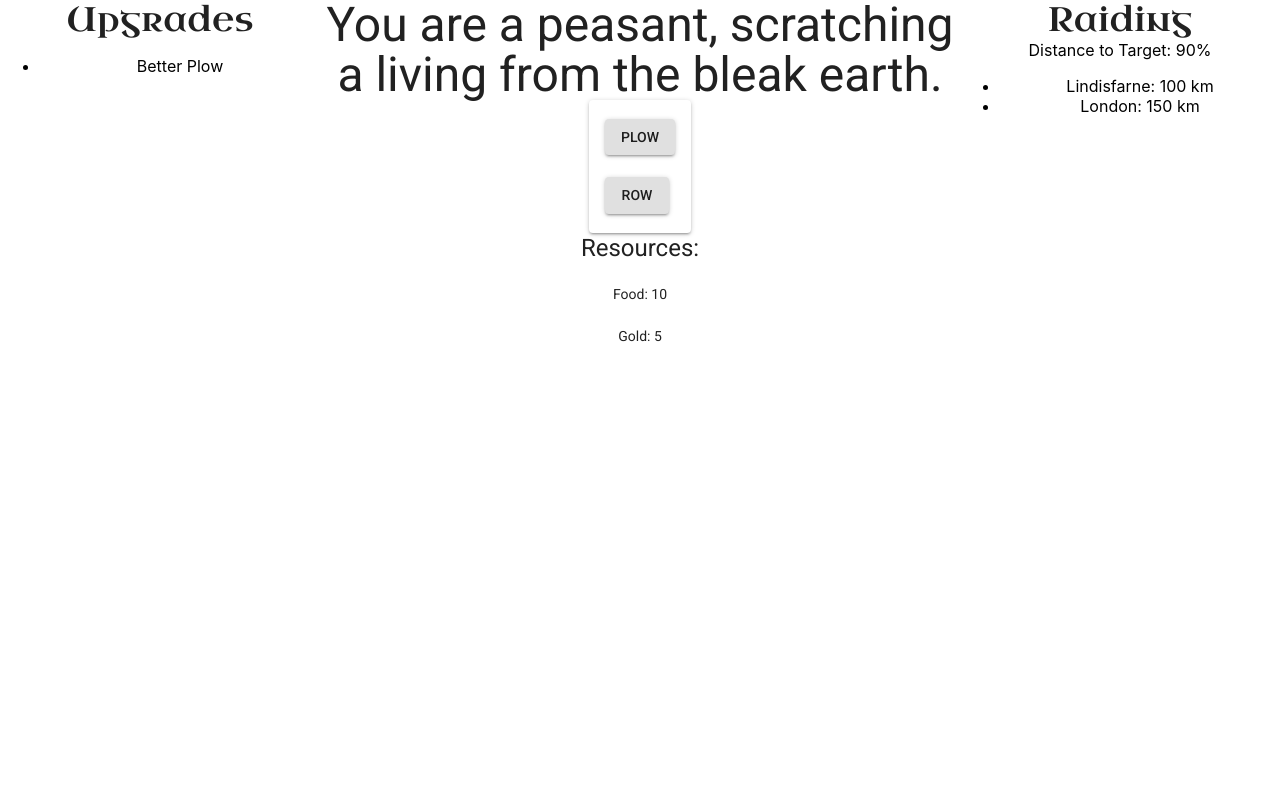
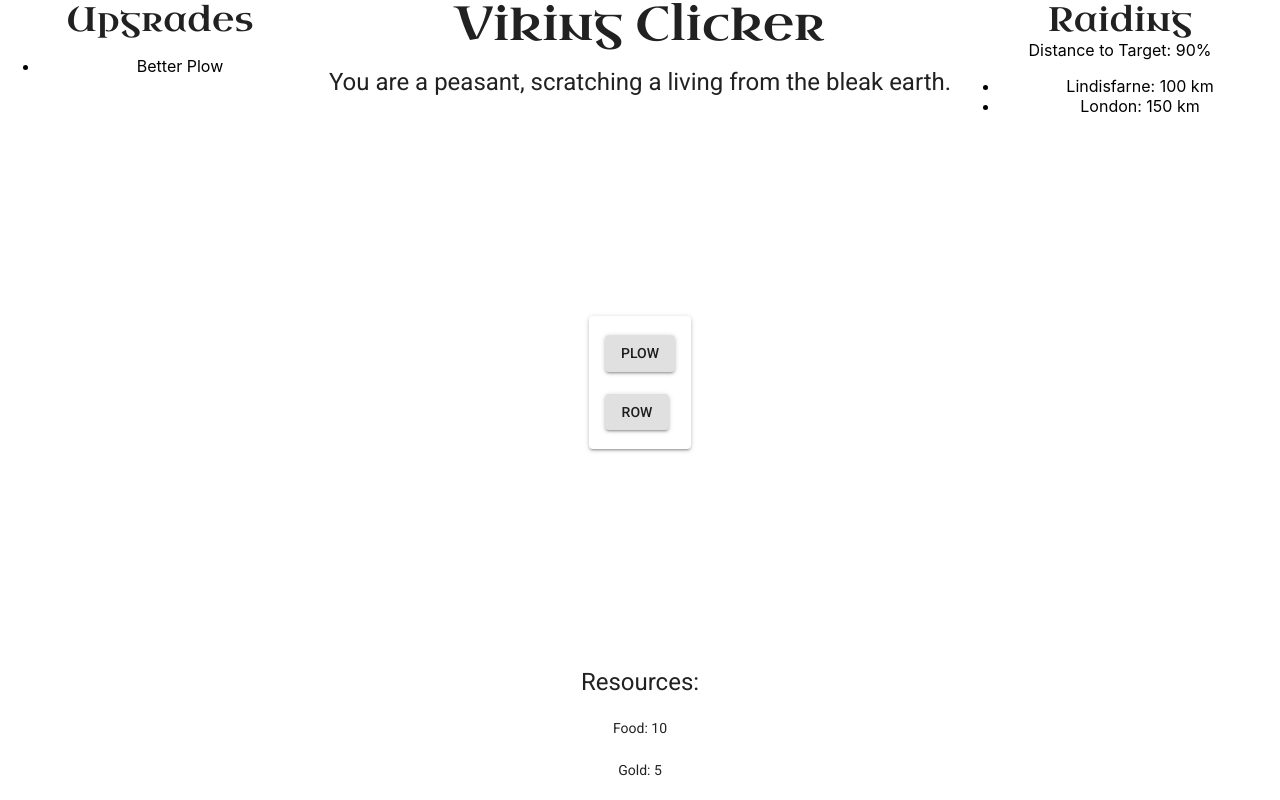
Before and after one commit to DylanSp/viking-clicker, a React (Create React App) app: page / in a window 1280 px wide. Built offline with nearby package versions, Linux system fonts and the light colour scheme.

Commit message:
Add main heading, center Actions panel vertically

```diff
--- a/src/App.tsx
+++ b/src/App.tsx
@@ -5,6 +5,9 @@ import { VikingClicker } from "./components/VikingClicker";
 const theme = createMuiTheme({
     overrides: {
         MuiTypography: {
+            h3: {
+                fontFamily: "'Uncial Antiqua', cursive"
+            },
             h4: {
                 fontFamily: "'Uncial Antiqua', cursive"
             }
--- a/src/components/Actions.tsx
+++ b/src/components/Actions.tsx
@@ -9,9 +9,8 @@ export const Actions: FunctionComponent = () => {
     return (
         <Paper
             style={{
-                display: "flex",
                 justifyContent: "center",
-                margin: "0 auto",
+                margin: "auto",
                 width: "fit-content"
             }}
         >
--- a/src/components/MainPanel.tsx
+++ b/src/components/MainPanel.tsx
@@ -1,3 +1,4 @@
+import Typography from "@material-ui/core/Typography";
 import * as React from "react";
 import { FunctionComponent } from "react";
 import { Actions } from "./Actions";
@@ -6,7 +7,17 @@ import { StatusDescription } from "./StatusDescription";
 
 export const MainPanel: FunctionComponent = () => {
     return (
-        <div style={{textAlign: "center"}}>
+        <div
+            style={{
+                display: "flex",
+                flexDirection: "column",
+                textAlign: "center",
+                height: "100vh"
+            }}
+        >
+            <Typography variant="h3" gutterBottom={true}>
+                Viking Clicker
+            </Typography>
             <StatusDescription />
             <Actions />
             <ResourceDisplay />
--- a/src/components/StatusDescription.tsx
+++ b/src/components/StatusDescription.tsx
@@ -4,7 +4,7 @@ import { FunctionComponent } from "react";
 
 export const StatusDescription: FunctionComponent = () => {
     return (
-        <Typography variant="h3">
+        <Typography variant="h5">
             You are a peasant, scratching a living from the bleak earth.
         </Typography>
     );
--- a/src/components/VikingClicker.tsx
+++ b/src/components/VikingClicker.tsx
@@ -7,7 +7,7 @@ import { UpgradePanel } from "./UpgradePanel";
 
 export const VikingClicker: FunctionComponent = () => {
     return (
-        <>
+        <div>
             <Grid container={true} spacing={0}>
                 <Grid item={true} xs={3}>
                     <UpgradePanel />
@@ -19,6 +19,6 @@ export const VikingClicker: FunctionComponent = () => {
                     <RaidingPanel />
                 </Grid>
             </Grid>
-        </>
+        </div>
     );
 };
```
